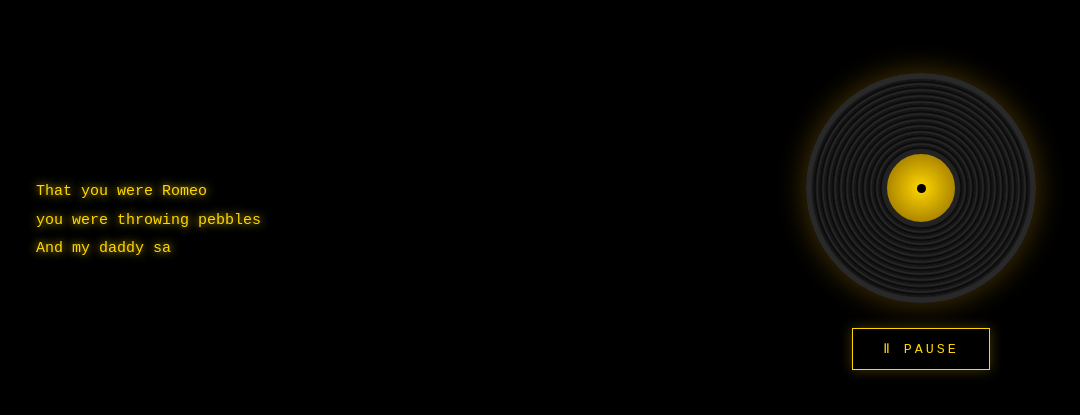
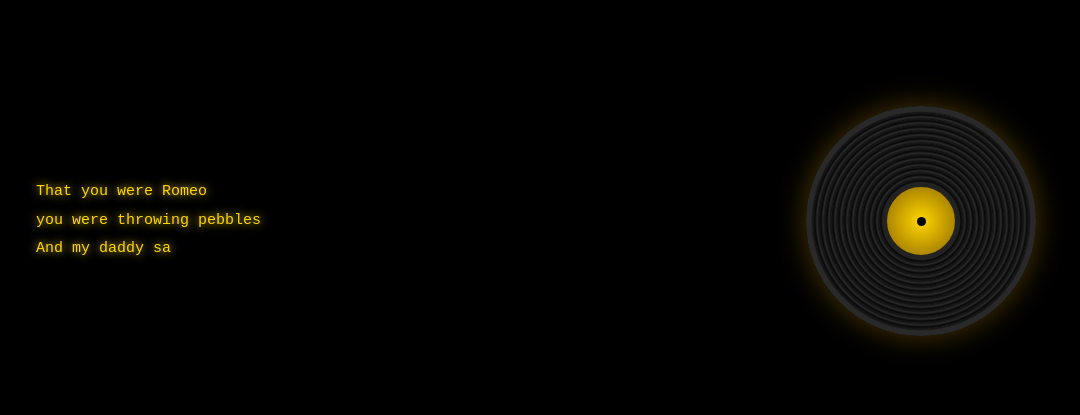
Before and after one commit to reiivvyya/song, a plain HTML site: page index.html in a window 1280 px wide. Shown: the part 179-594 px from the top of the page, without its empty margins (104-1184 px from the left). Drawn offline with Linux system fonts and the light colour scheme.

Commit message:
Update index.html

```diff
--- a/index.html
+++ b/index.html
@@ -40,13 +40,6 @@ body {
   text-shadow: 0 0 8px gold;
 }
 
-.music {
-  display: flex;
-  flex-direction: column;
-  align-items: center;
-  gap: 25px;
-}
-
 .record {
   width: 230px;
   height: 230px;
@@ -66,11 +59,6 @@ body {
   justify-content: center;
   align-items: center;
   animation: spin 5s linear infinite;
-  animation-play-state: paused;
-}
-
-.record.playing {
-  animation-play-state: running;
 }
 
 .center {
@@ -91,26 +79,8 @@ body {
   border-radius: 50%;
 }
 
-button {
-  background: transparent;
-  border: 1px solid #ffd700;
-  color: #ffd700;
-  padding: 12px 30px;
-  font-family: monospace;
-  cursor: pointer;
-  letter-spacing: 3px;
-  box-shadow: 0 0 12px #ffd70044;
-}
-
-button:hover {
-  background: #ffd700;
-  color: #000;
-}
-
 @keyframes spin {
-  to {
-    transform: rotate(360deg);
-  }
+  to { transform: rotate(360deg); }
 }
 
 @media(max-width: 650px) {
@@ -138,16 +108,10 @@ button:hover {
 
   <div id="lyrics"></div>
 
-  <div class="music">
-
-    <div class="record" id="record">
-      <div class="center">
-        <div class="hole"></div>
-      </div>
+  <div class="record">
+    <div class="center">
+      <div class="hole"></div>
     </div>
-
-    <button id="playBtn">Ⅱ PAUSE</button>
-
   </div>
 
 </div>
@@ -159,7 +123,6 @@ button:hover {
 </audio>
 
 <script>
-
 const lines = [
   ["That you were Romeo ", 0.08],
   ["you were throwing pebbles ", 0.08],
@@ -186,8 +149,6 @@ const delays = [
 
 const output = document.getElementById("lyrics");
 const audio = document.getElementById("audio");
-const record = document.getElementById("record");
-const playBtn = document.getElementById("playBtn");
 
 const sleep = ms =>
   new Promise(resolve => setTimeout(resolve, ms));
@@ -206,38 +167,12 @@ async function start() {
   }
 }
 
-// AUTO PLAY
-async function autoPlay() {
-  try {
-    await audio.play();
-    record.classList.add("playing");
-    playBtn.textContent = "Ⅱ PAUSE";
-  } catch (error) {
-    console.log("Browser memblokir autoplay.");
-  }
-}
+start();
 
-// PLAY / PAUSE
-playBtn.addEventListener("click", async () => {
-  if (audio.paused) {
-    try {
-      await audio.play();
-      record.classList.add("playing");
-      playBtn.textContent = "Ⅱ PAUSE";
-    } catch (error) {
-      console.log("Musik gagal diputar.");
-    }
-  } else {
-    audio.pause();
-    record.classList.remove("playing");
-    playBtn.textContent = "▶ PLAY";
-  }
+// AUTO PLAY SAAT WEB DIBUKA
+audio.play().catch(() => {
+  console.log("Autoplay diblokir oleh browser.");
 });
-
-// START WEBSITE
-start();
-autoPlay();
-
 </script>
 
 </body>
```
